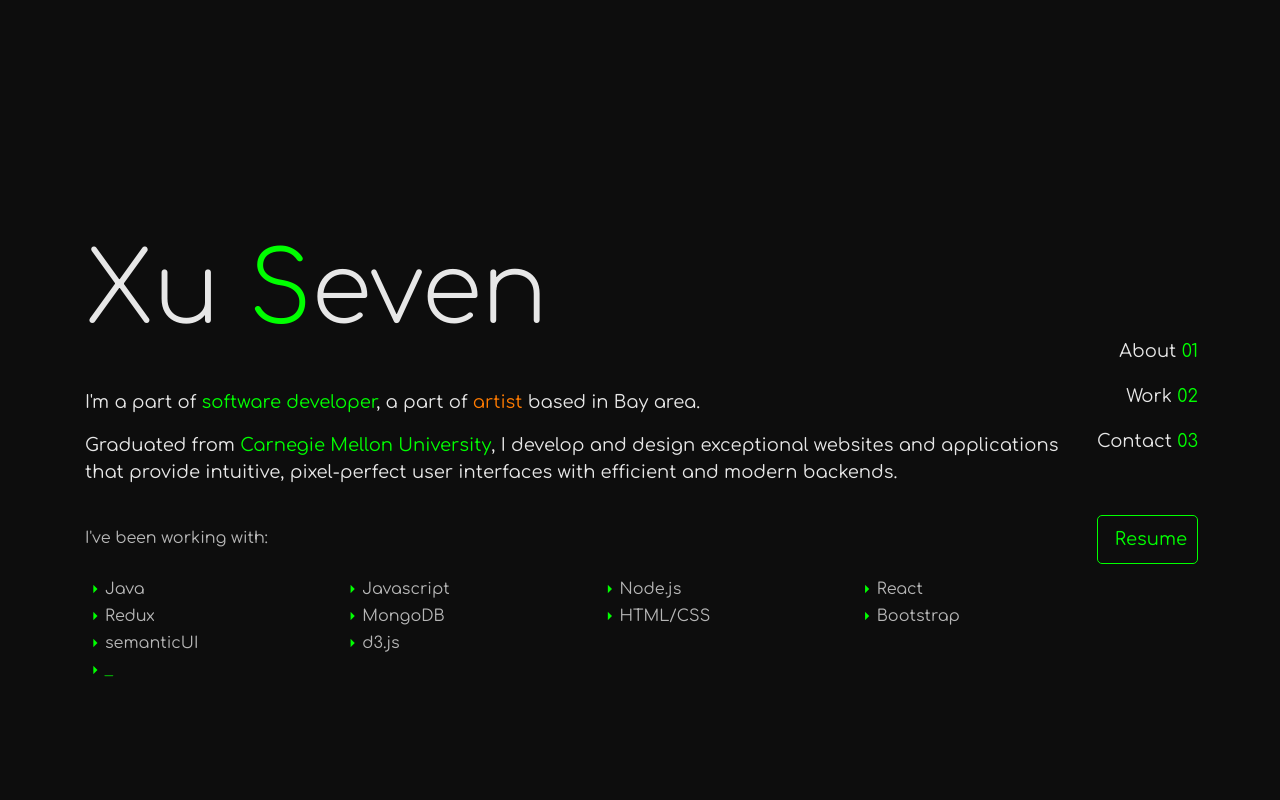
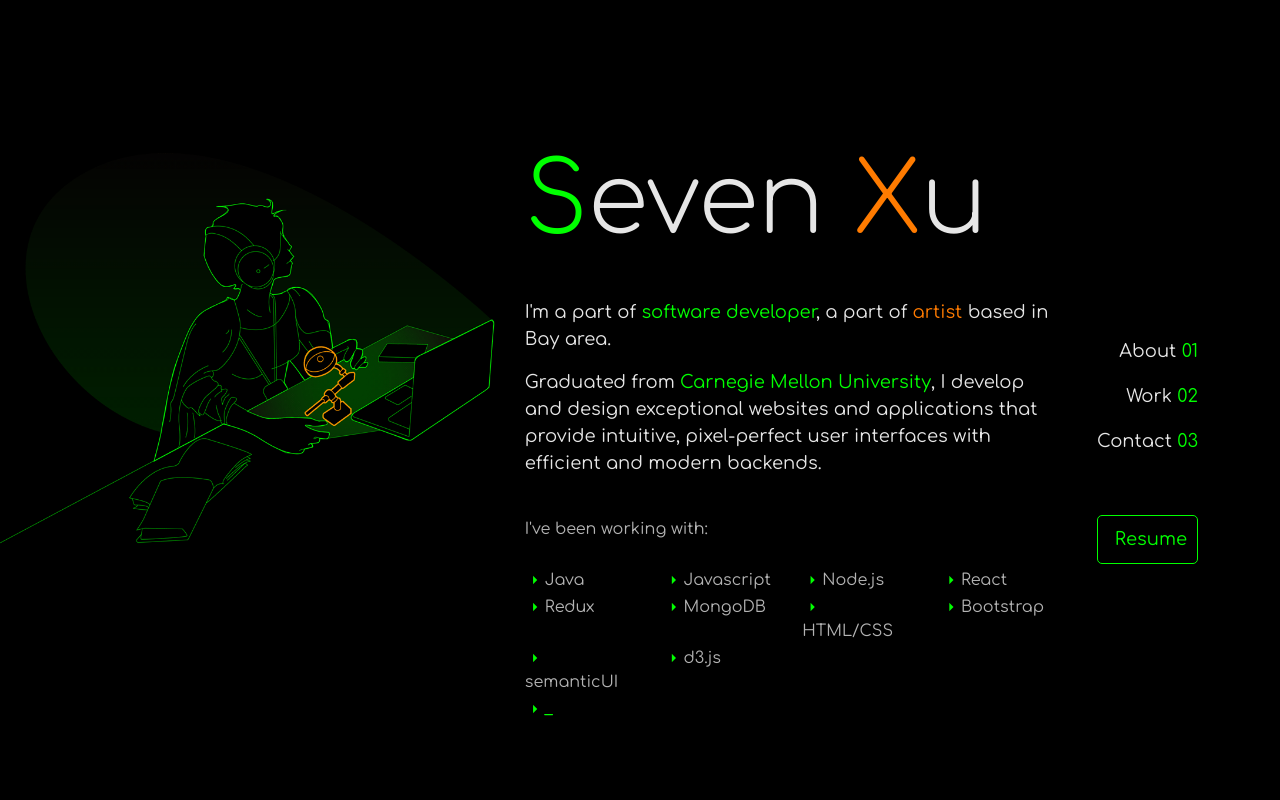
Before and after one commit to SevenXuxiaowen/xiaowenxu-home-v2, a React (Create React App) app: page / in a window 1280 px wide. Shown: the top 800 px of the page. Built offline with nearby package versions, Linux system fonts and the light colour scheme.

Commit message:
add homepage image

```diff
--- a/public/index.html
+++ b/public/index.html
@@ -31,10 +31,10 @@
 
 <body>
   <noscript>You need to enable JavaScript to run this app.</noscript>
-  <canvas id="canvas" resize></canvas>
+  <!-- <canvas id="canvas" resize></canvas> -->
   <div id="root"></div>
 
-  <script type="text/javascript" src="js/paper-full.js"></script>
-  <script type="text/paperscript" src="js/music.js" canvas="canvas" defer></script>
+  <!-- <script type="text/javascript" src="js/paper-full.js"></script>
+  <script type="text/paperscript" src="js/music.js" canvas="canvas" defer></script> -->
 </body>
 </html>
--- a/src/App.css
+++ b/src/App.css
@@ -11,14 +11,16 @@ a:hover{
 .main {
   font-family: 'Comfortaa', cursive;
   color: rgba(255, 255, 255, 0.9);
-  background-color: rgba(0, 0, 0, 0.95);
+  background-color: rgba(0, 0, 0);
   cursor: default;
 }
 
 .page-about{
-  display: flex;
-  align-items: center;
   height: 900px;
+  padding-top: 10%;
+  padding-right: 18%;
+  display: grid;
+  grid-template-columns: 1fr 1fr;
 }
 
 .page-works{
--- a/src/Components/Main.js
+++ b/src/Components/Main.js
@@ -27,10 +27,14 @@ class Main extends React.Component {
                     <div className="m-box btn-cv">Resume</div>
                 </div>
 
-                <div className="page-about container">
-                    <div className="content-container">
+                <div className="page-about">
+                    <div style={{padding:"0 10px 0 0"}}>
+                        <img src="img/ar.gif" className="img-fluid" alt="ar" />
+                    </div>
+
+                    <div>
                         <div>
-                            <div className="name">Xu <span className="green">S</span>even</div>
+                            <div className="name"><span className="green">S</span>even <span className="orange">X</span>u</div>
                             <br />
                             <p className="text-about" >I'm a part of <span className="green">software developer</span>, a part of <span className="orange">artist</span> based in Bay area.</p>
                             <p className="text-about" >Graduated from <span className="green">Carnegie Mellon University</span>, I develop and design exceptional websites and applications that provide intuitive, pixel-perfect user interfaces with efficient and modern backends.</p>
```
Also changed, not shown: public/img/ar.gif (added).
